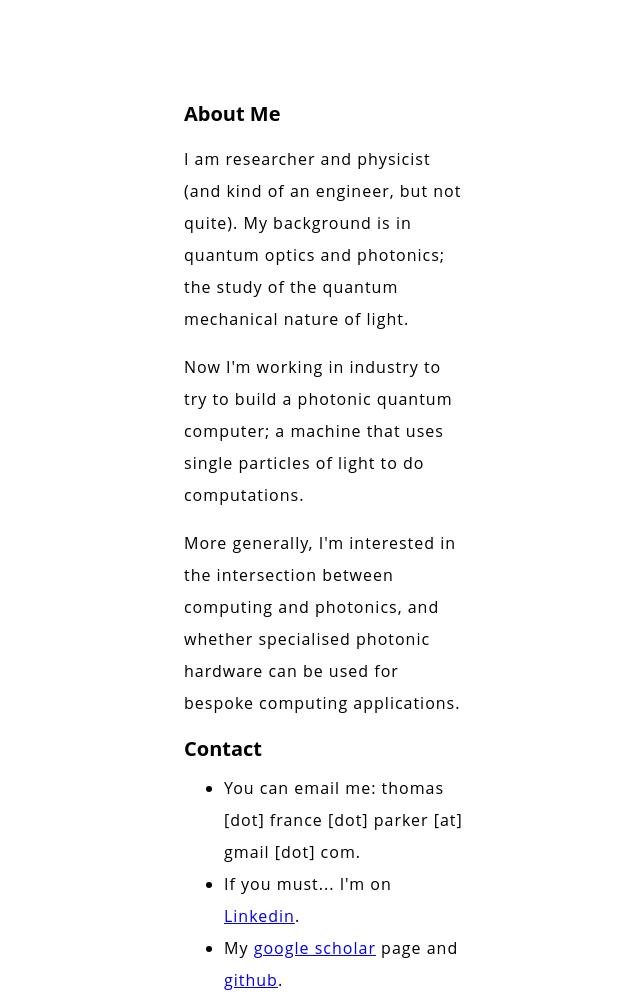
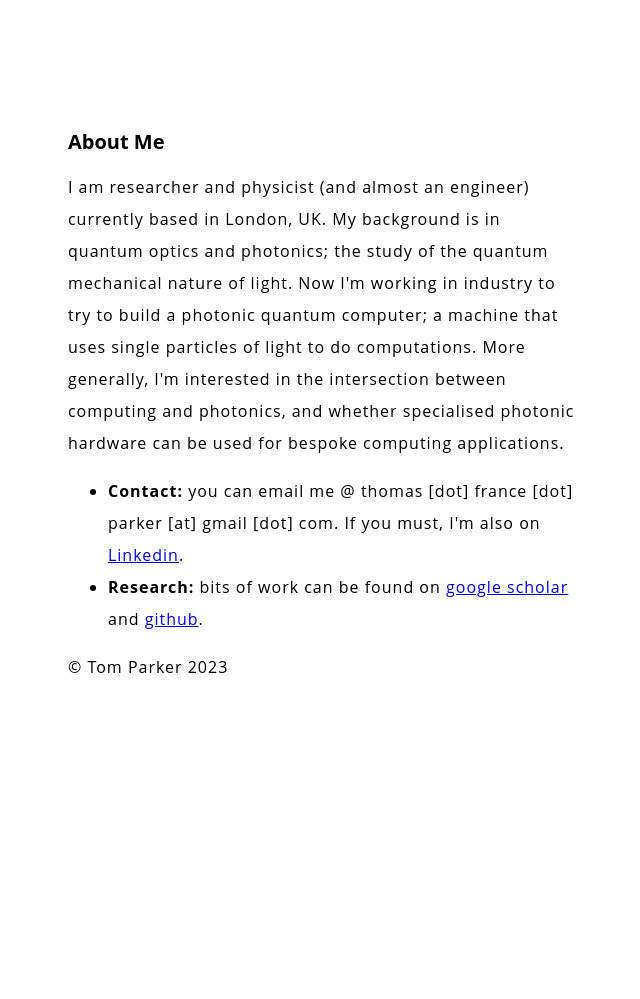
Before and after one commit to tomfparker/tomfparker.github.io, a plain HTML site: page index.html in a window 1280 px wide. Shown: the top 999 px of the page, without its empty margins (316-956 px from the left). After the commit the page ends 800 px from the top, so only its background shows below. Drawn offline with Linux system fonts and the light colour scheme.

Commit message:
page revision

```diff
--- a/index.html
+++ b/index.html
@@ -18,23 +18,20 @@
 
         <h2>About Me</h2>
 
-        <p>I am researcher and physicist (and kind of an engineer, but not quite). My background is in quantum optics and photonics; the study of the quantum mechanical
-          nature of light. </p>
-
-        <p>Now I'm working in industry to try to build a photonic quantum computer; a machine that uses single particles of light to do computations.</p>
-
-        <p>More generally, I'm interested in the intersection between computing and photonics, and whether specialised photonic hardware can be used for bespoke computing applications.</p>
+        <p>I am researcher and physicist (and almost an engineer) currently based in London, UK. My background is in quantum optics and photonics; the study of the quantum mechanical
+          nature of light. Now I'm working in industry to try to build a photonic quantum computer; a machine that uses single particles of light to do computations.
+          More generally, I'm interested in the intersection between computing and photonics, and whether specialised photonic hardware can be used for
+          bespoke computing applications.</p>
 
 
-        <h2>Contact</h2>
+
 
         <ul>
 
-            <li>You can email me: thomas [dot] france [dot] parker [at] gmail [dot] com.</li>
-            <li>If you must... I'm on
-                <a href="https://uk.linkedin.com/in/thomas-parker-939651134"> Linkedin</a>.
+            <li> <b>Contact:</b> you can email me @ thomas [dot] france [dot] parker [at] gmail [dot] com. If you must, I'm also on
+              <a href="https://uk.linkedin.com/in/thomas-parker-939651134"> Linkedin</a>.</li>
                 </li>
-            <li> My <a href="https://uk.linkedin.com/in/thomas-parker-939651134"> google scholar</a> page and <a href="https://uk.linkedin.com/in/thomas-parker-939651134"> github</a>.
+            <li> <b>Research:</b> bits of work can be found on <a href="https://uk.linkedin.com/in/thomas-parker-939651134"> google scholar</a> and <a href="https://uk.linkedin.com/in/thomas-parker-939651134"> github</a>.
 
 
           </ul>
--- a/styles/style.css
+++ b/styles/style.css
@@ -26,5 +26,8 @@ h2 {
 
 
 body {
-    margin: 100px 500px 15px 500px;
+
+    margin-top: 10%;
+    margin-left: 30%;
+    margin-right: 30%;
     }
```
